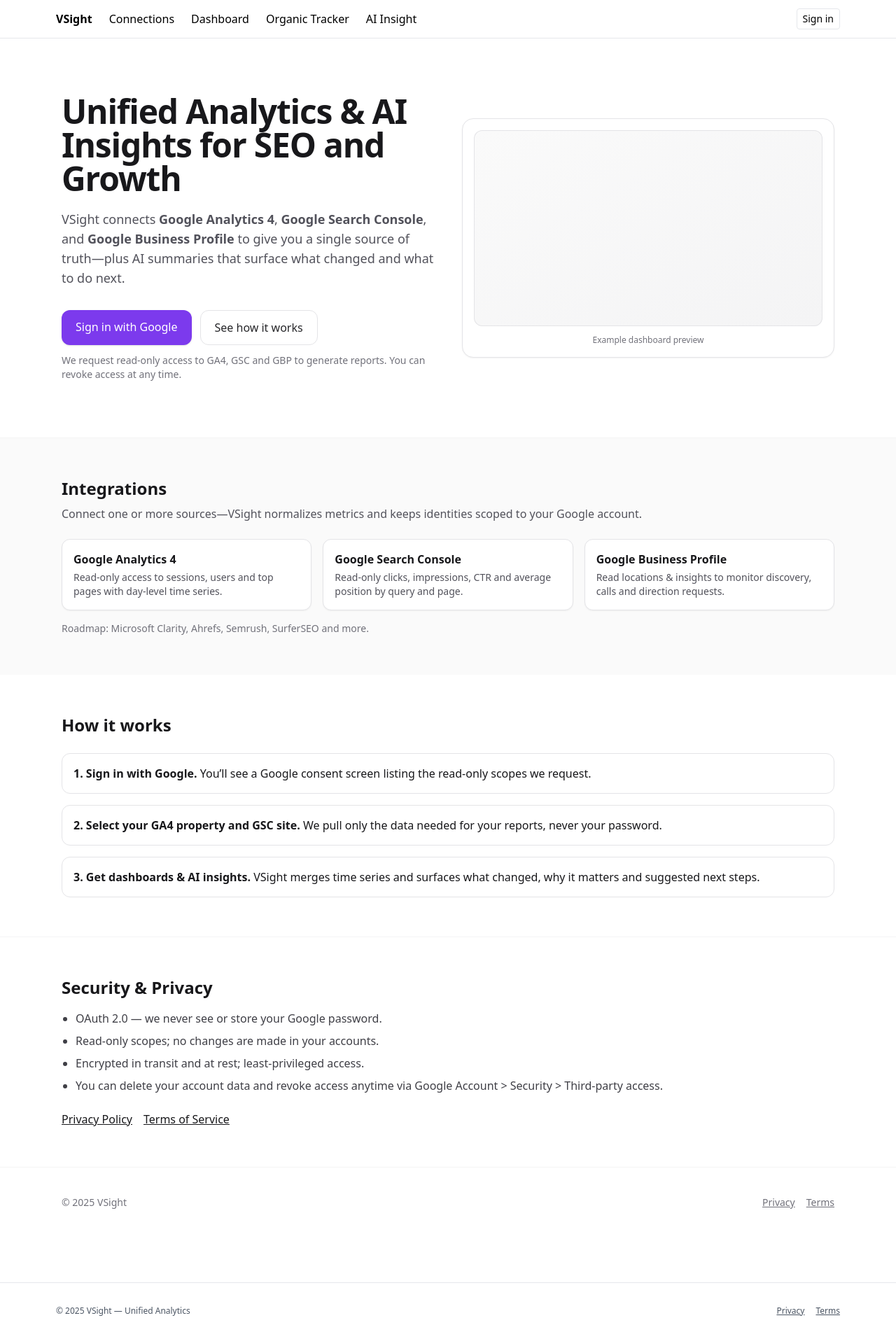
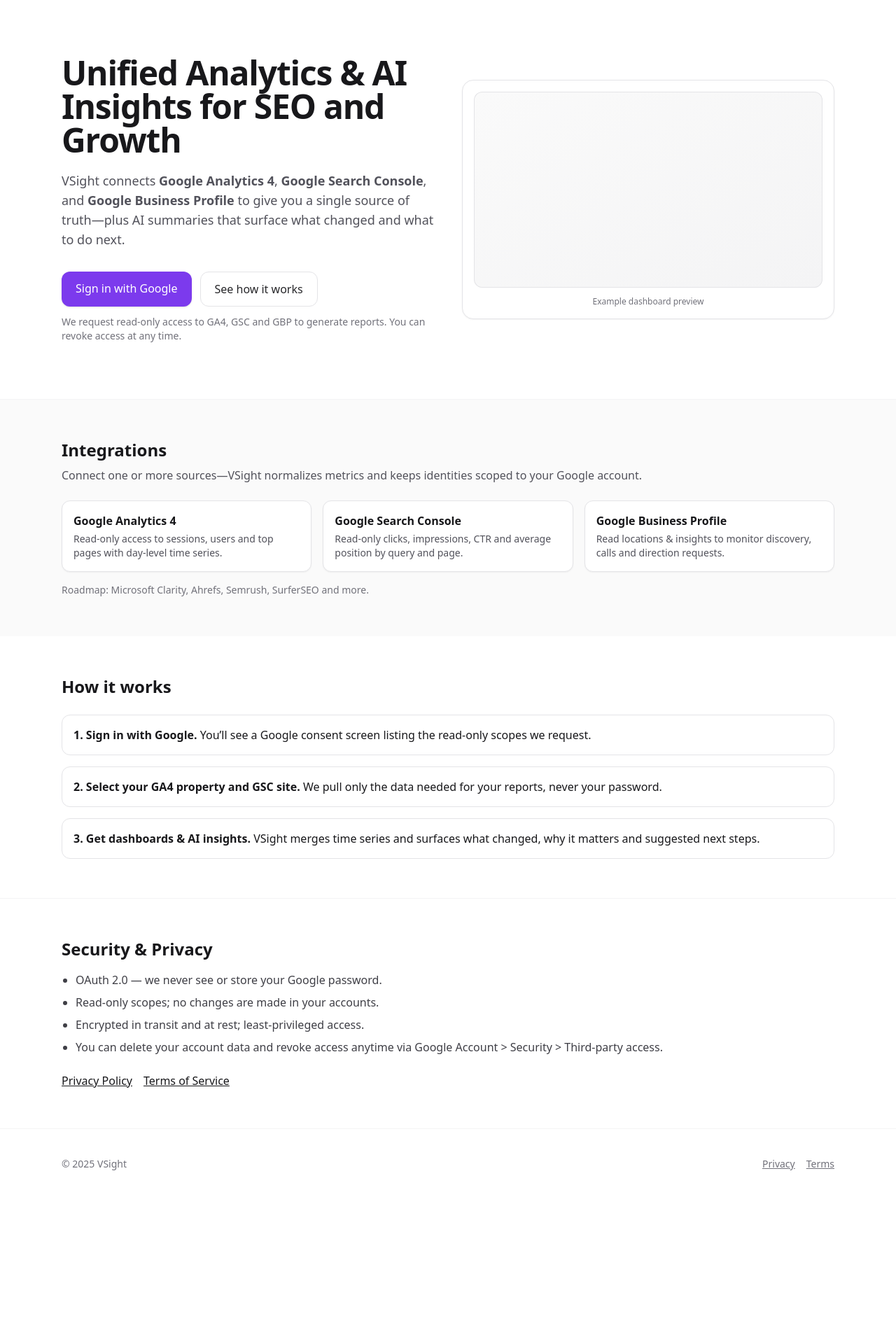
Before and after one commit to Vaibh-v/vsight, a Next.js app: page / in a window 1280 px wide. Shown: the whole page at 70% size. After the commit the page ends 1713 px from the top, so only its background shows below. Built offline with nearby package versions, Linux system fonts and the light colour scheme; no server answers.

Commit message:
Update _app.tsx

```diff
--- a/pages/_app.tsx
+++ b/pages/_app.tsx
@@ -1,55 +1,11 @@
 import type { AppProps } from "next/app";
-import { SessionProvider, signIn, signOut, useSession } from "next-auth/react";
-import Link from "next/link";
-import { AppStateProvider } from "@/components/state/AppStateProvider";
+import { SessionProvider } from "next-auth/react";
 import "@/styles/globals.css";
 
-function Nav() {
-  const { status, data } = useSession();
+export default function App({ Component, pageProps: { session, ...pageProps } }: AppProps) {
   return (
-    <header className="border-b">
-      <nav className="max-w-6xl mx-auto px-4 py-3 flex items-center gap-6">
-        <Link className="font-semibold" href="/">VSight</Link>
-        <Link href="/connections">Connections</Link>
-        <Link href="/dashboard">Dashboard</Link>
-        <Link href="/tracker">Organic Tracker</Link>
-        <Link href="/insight">AI Insight</Link>
-        <div className="ml-auto text-sm flex items-center gap-3">
-          {status === "authenticated" ? (
-            <>
-              <span className="text-gray-600">{data?.user?.email}</span>
-              <button onClick={() => signOut()} className="px-2 py-1 border rounded">Sign out</button>
-            </>
-          ) : (
-            <button onClick={() => signIn("google")} className="px-2 py-1 border rounded">Sign in</button>
-          )}
-        </div>
-      </nav>
-    </header>
-  );
-}
-
-function Footer() {
-  return (
-    <footer className="border-t mt-16">
-      <div className="max-w-6xl mx-auto px-4 py-8 text-xs text-gray-600 flex items-center gap-4">
-        <span>© 2025 VSight — Unified Analytics</span>
-        <span className="ml-auto" />
-        <Link className="underline" href="/privacy">Privacy</Link>
-        <Link className="underline" href="/terms">Terms</Link>
-      </div>
-    </footer>
-  );
-}
-
-export default function App({ Component, pageProps }: AppProps) {
-  return (
-    <SessionProvider session={(pageProps as any).session}>
-      <AppStateProvider>
-        <Nav />
-        <Component {...pageProps} />
-        <Footer />
-      </AppStateProvider>
+    <SessionProvider session={session}>
+      <Component {...pageProps} />
     </SessionProvider>
   );
 }
```
